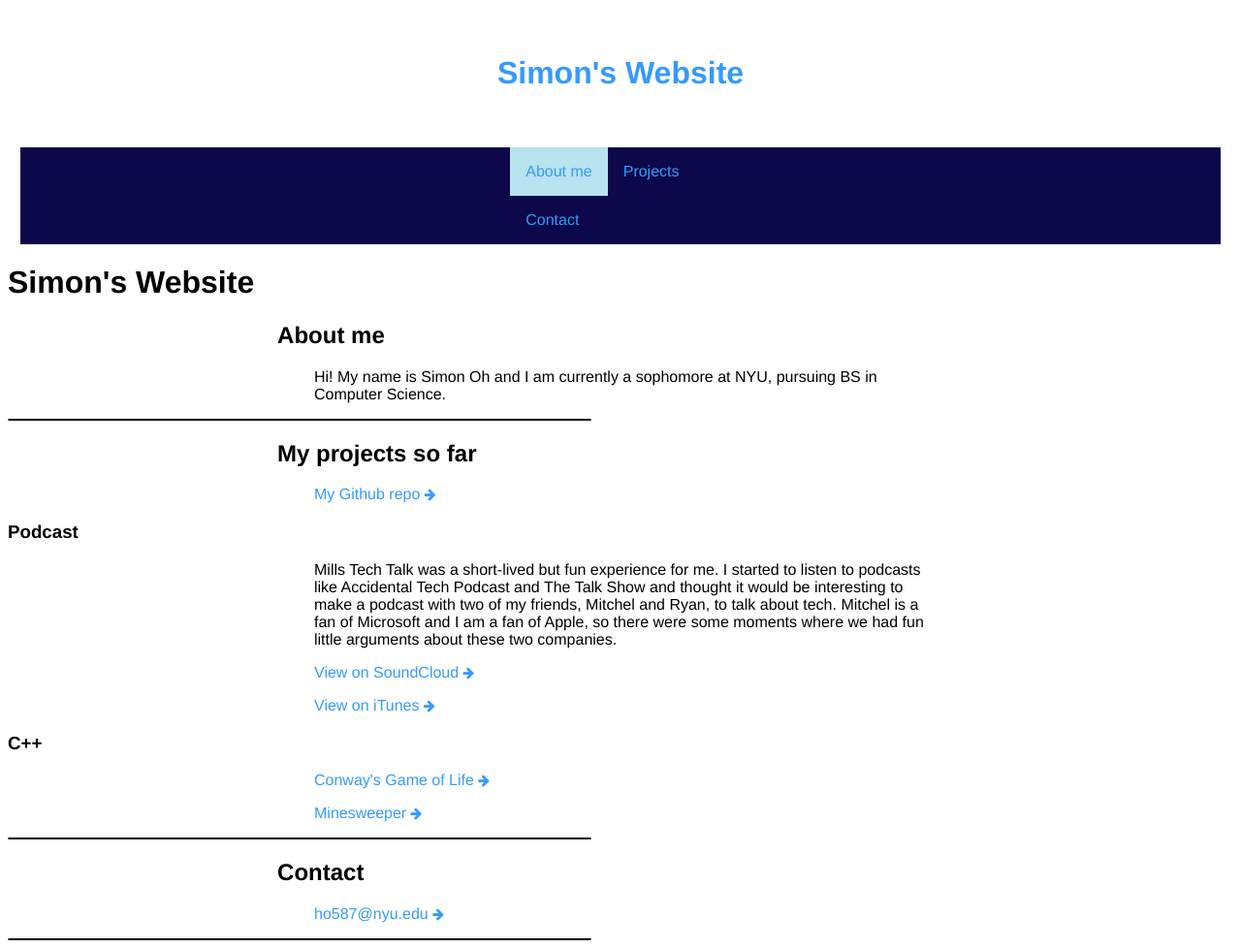
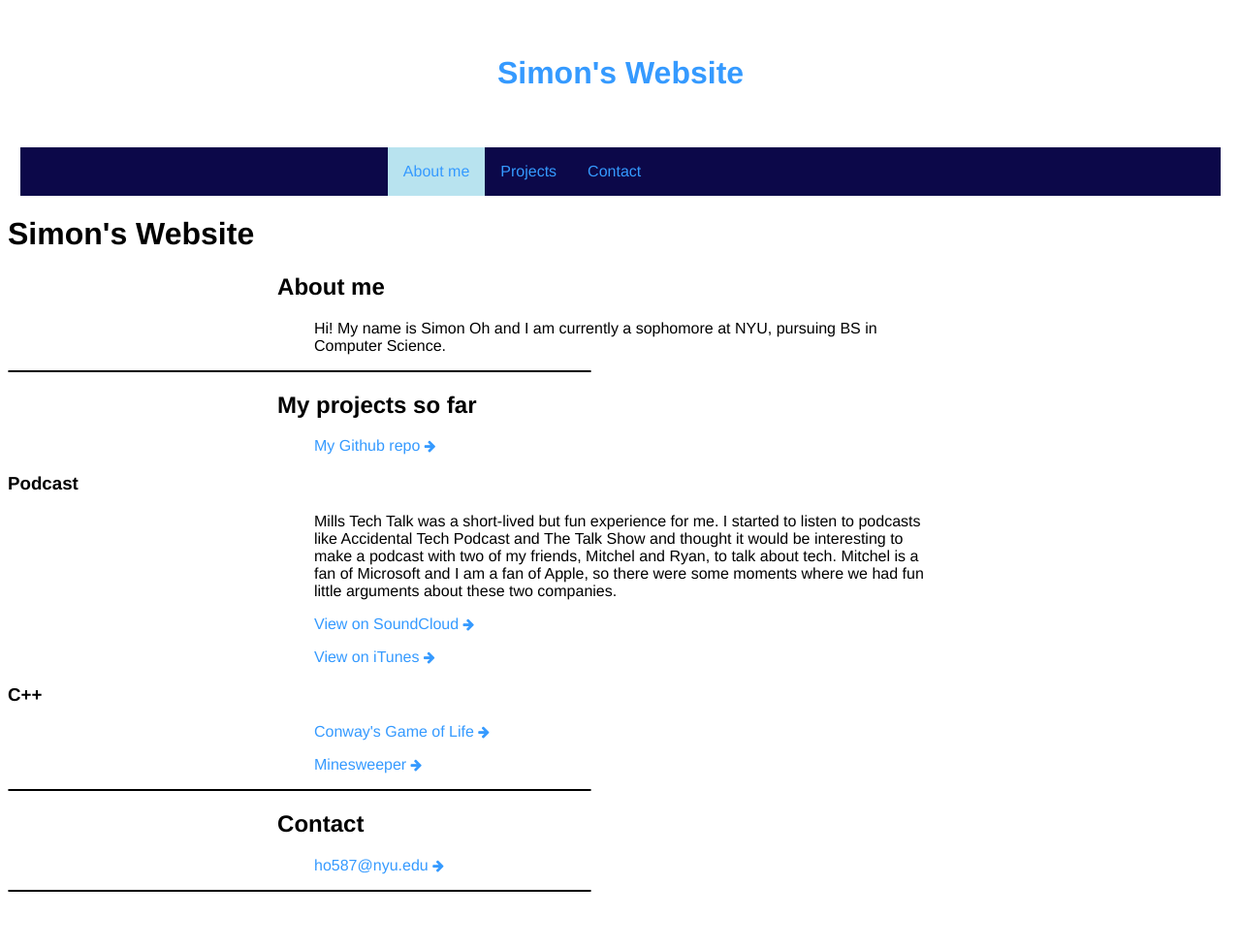
Before and after one commit to simon0h/simon0h.github.io, a Jekyll site: the page built from index.html, in a window 1280 px wide. Shown: the whole page at 97% size. Built offline with Jekyll 4.4.1, drawn with Linux system fonts in a browser that asks for light colours; after the commit the page ends 928 px from its top, so only the background shows below that.

Commit message:
Update style.css

```diff
--- a/css/style.css
+++ b/css/style.css
@@ -48,8 +48,8 @@ hr {
 ul {
   	list-style-type: none;
   	margin: 1%;
-  	padding-right: 40%;
-    	padding-left: 40%;
+  	padding-right: 30%;
+    	padding-left: 30%;
   	overflow: hidden;
   	background-color: #0c0849;
 }
```
